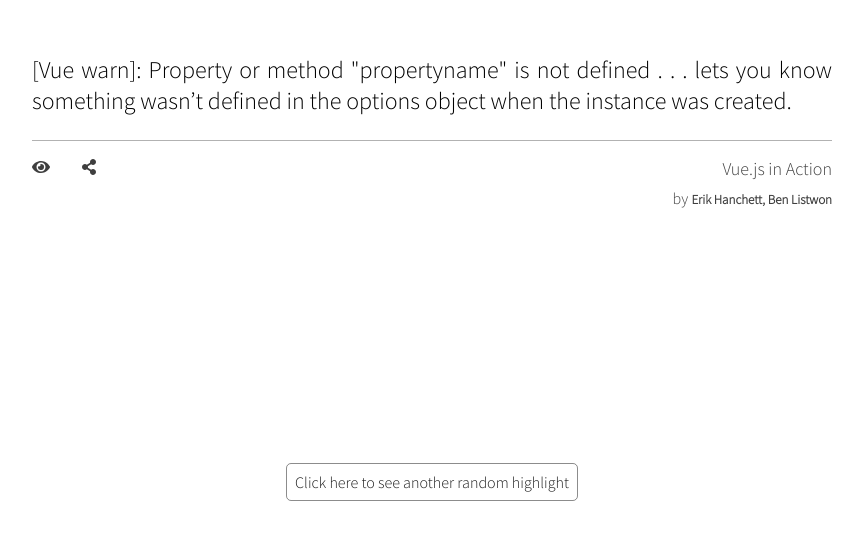
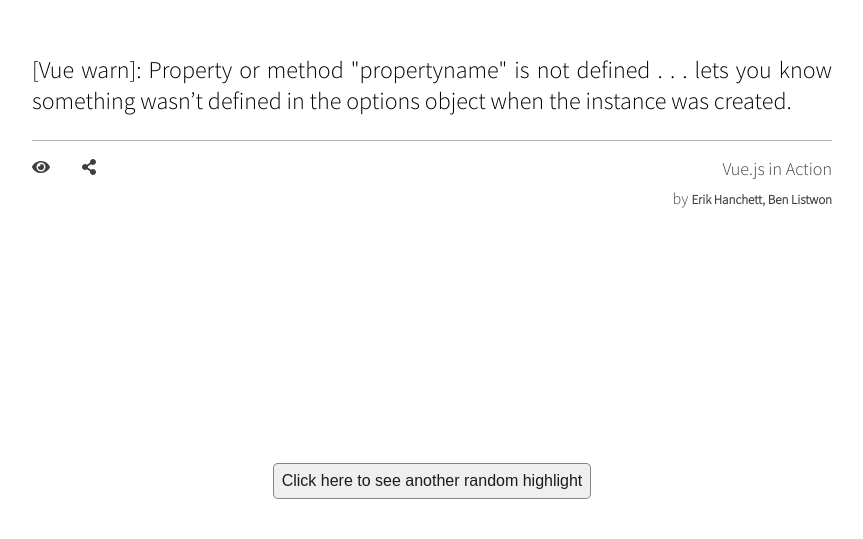
Before and after one commit to uesteibar/clippings, a React (Create React App) app: page /random in a window 1280 px wide. Shown: the part 225-764 px from the top of the page, without its empty margins (208-1071 px from the left). Built offline with nearby package versions, Linux system fonts and the light colour scheme.

Commit message:
Make random refresh link a button

```diff
--- a/src/RandomHighlight.tsx
+++ b/src/RandomHighlight.tsx
@@ -11,9 +11,10 @@ const Container = styled.div`
   align-items: center;
 `
 
-export const Refresh = styled.span.attrs({
+export const Refresh = styled.button.attrs({
   onClick: () => window.location.reload()
 })`
+  margin-bottom: 24px;
   user-select: none;
   cursor: pointer;
   color: #1b1b1b;
```
